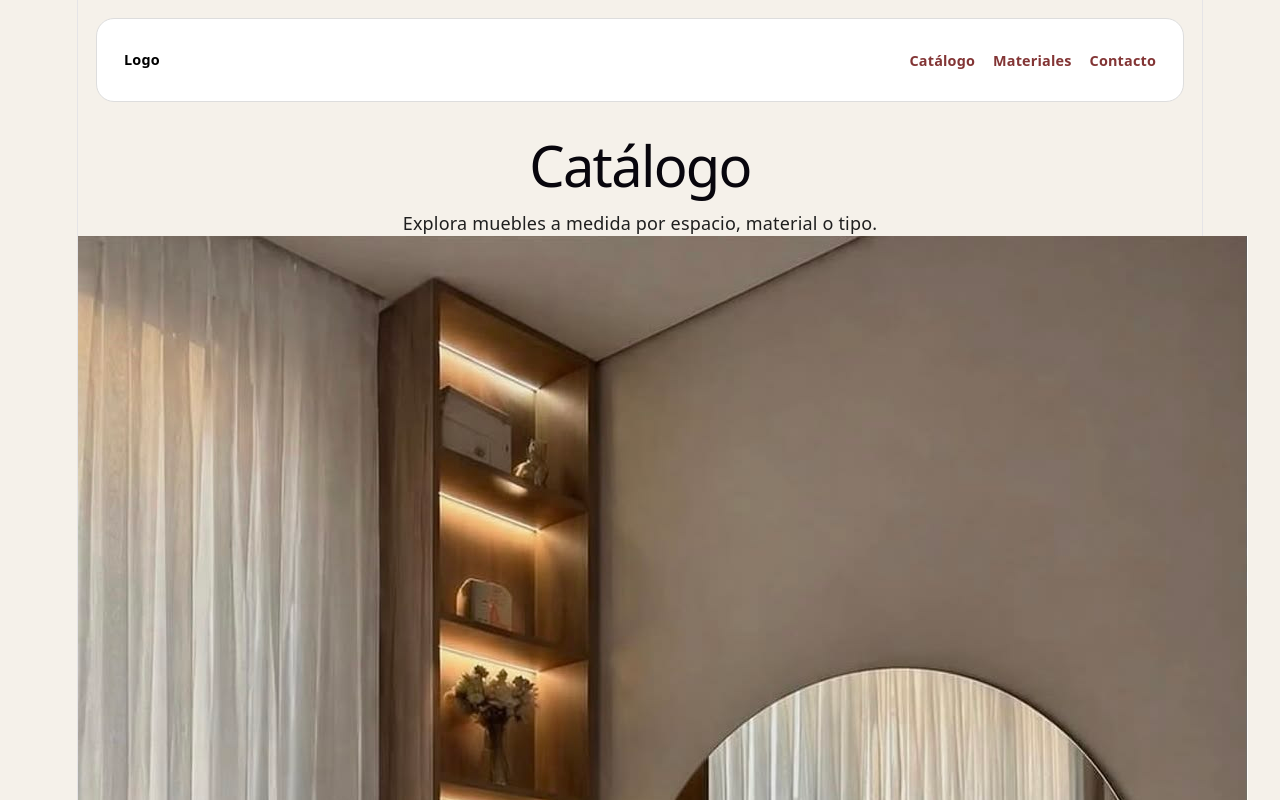
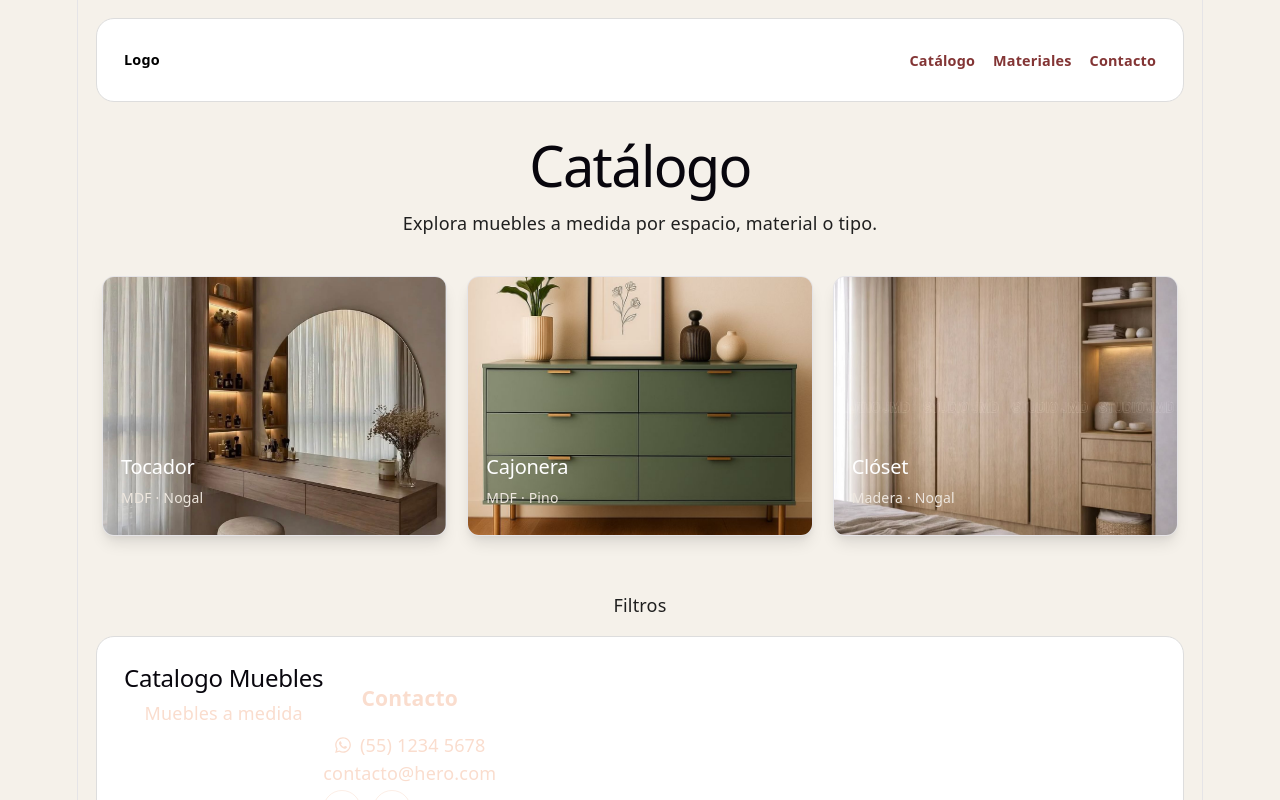
Before and after one commit to o0VanFanel0o/catalogo-muebles, a React (Vite) app: page /catalogo in a window 1280 px wide. Shown: the top 800 px of the page. Built offline with nearby package versions, Linux system fonts and the light colour scheme.

Commit message:
Refactor ProductCard component to improve layout and styling, including a new structure for image and content sections.

```diff
--- a/src/components/ProductCard.jsx
+++ b/src/components/ProductCard.jsx
@@ -1,10 +1,17 @@
+import "../styles/ProductCard.css"
+
 function ProductCard({ product }) {
   return (
     <article className="product-card">
-        <img src={product.image} alt={product.name} className="product-card__img"/>
-        <h2 className="produc-card__name">{product.name}</h2>
-        <p className="product-card__meta">{product.material} · {product.finish}</p>
-        <p className="product-card__description">{product.description}</p>
+      <div className="product-card__image">
+        <img src={product.image} alt={product.name} />
+        <div className="product-card__content">
+          <h2 className="product-card__name">{product.name}</h2>
+          <p className="product-card__meta">
+            {product.material} · {product.finish}
+          </p>
+        </div>
+      </div>
     </article>
   )
 }
--- /dev/null
+++ b/src/styles/ProductCard.css
@@ -0,0 +1,64 @@
+.catalog__products {
+    display: grid;
+    grid-template-columns: repeat(3, minmax(0, 1fr));
+    gap: 20px;
+    padding: 40px 24px 56px;
+}
+
+.product-card {
+    min-width: 0;
+    overflow: hidden;
+    text-align: left;
+    background-color: #f1eeee;
+    border: 1px solid var(--border);
+    border-radius: 12px;
+    box-shadow: var(--shadow);
+}
+
+.product-card__content {
+    position: absolute;
+    inset-inline: 0;
+    bottom: 0;
+    padding: 56px 18px 18px;
+    color: #fff;
+}
+
+.product-card__image {
+    position: relative;
+    aspect-ratio: 4 / 3;
+    overflow: hidden;
+}
+
+.product-card__image img {
+    width: 100%;
+    height: 100%;
+    object-fit: cover;
+    display: block;
+}
+
+.product-card__name {
+    margin: 0 0 6px;
+    color: #fff;
+    font-size: 20px;
+    line-height: 1.2;
+}
+
+.product-card__meta {
+    margin-bottom: 6px;
+    color: #eee7df;
+    font-size: 14px;
+    text-transform: capitalize;
+}
+
+@media (max-width: 800px) {
+    .catalog__products {
+        grid-template-columns: repeat(2, minmax(0, 1fr));
+        padding-inline: 16px;
+    }
+}
+
+@media (max-width: 560px) {
+    .catalog__products {
+        grid-template-columns: 1fr;
+    }
+}
```
Lines whose indentation alone changed are shown as unchanged.
